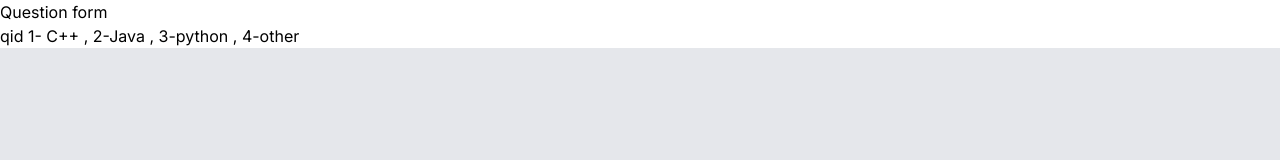
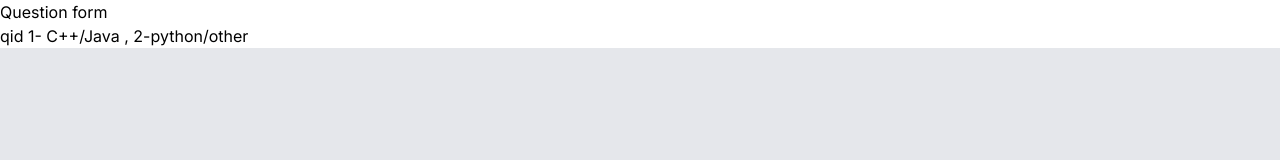
Before and after one commit to BishtAmi/Blind_Coding, a Next.js app: page /addques in a window 1280 px wide. Shown: the top 160 px of the page. Built offline with nearby package versions, Linux system fonts and the light colour scheme.

Commit message:
techfest

```diff
--- a/app/addques/page.tsx
+++ b/app/addques/page.tsx
@@ -51,7 +51,7 @@ export default function QuestionForm() {
   return (
     <div>
       <h3>Question form</h3>
-      <h2>qid 1- C++ , 2-Java , 3-python , 4-other</h2>
+      <h2>qid 1- C++/Java , 2-python/other</h2>
       <div className="bg-gray-200 min-h-screen flex justify-center items-center">
         <form onSubmit={handleSubmit}>
           <div style={{ marginBottom: "1rem" }}>
--- a/app/page.tsx
+++ b/app/page.tsx
@@ -97,9 +97,9 @@ export default function Home() {
               >
                 <option value={1}>Select Language:</option>
                 <option value={1}>C++</option>
-                <option value={2}>Java</option>
-                <option value={3}>python</option>
-                <option value={4}>Others</option>
+                <option value={1}>Java</option>
+                <option value={2}>python</option>
+                <option value={2}>Others</option>
               </select>
             </div>
             <button
```
